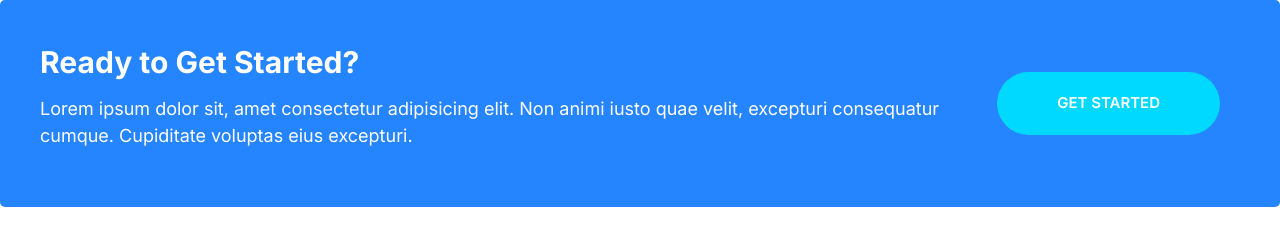
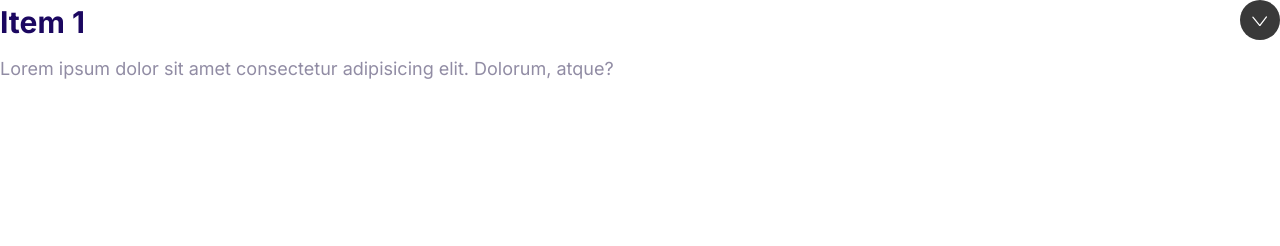
Before and after one commit to fainazfatima94/moshified, a plain HTML site: page index.html in a window 1280 px wide. Drawn offline with Linux system fonts and the light colour scheme.

Commit message:
collapsibles

```diff
--- a/css/styles.css
+++ b/css/styles.css
@@ -558,3 +558,36 @@ a {
         margin: 0 2rem;
     }
 }
+
+
+/* Collapsibles */
+.collapsible__header {
+    display: flex;
+    justify-content: space-between;
+}
+
+.collapsible__heading {
+    margin-top: 0;
+    font-size: 3rem;
+}
+
+.collapsible__chevron {
+    transform: rotate(-90deg);
+    transition: transform 0.3s;
+}
+
+.collapsible__content { /*hidden*/
+    max-height: 0;
+    overflow: hidden;
+    opacity: 0;
+    transition: all 0.3s;
+}
+
+.collapsible--expanded .collapsible__chevron{
+    transform: rotate(0);
+}
+
+.collapsible--expanded .collapsible__content {
+    max-height: 100vh;
+    opacity: 1;
+}
--- a/index.html
+++ b/index.html
@@ -5,7 +5,7 @@
     <meta name="viewport" content="width=device-width, initial-scale=1.0" />
     <title>Document</title>
     <link rel="preconnect" href="https://fonts.googleapis.com" />
-    <!-- <link rel="preconnect" href="https://fonts.gstatic.com" crossorigin> -->
+    <!-- <link rel="preconnect" href="https://fonts.gstatic.com" crossorigin /> -->
     <link
       href="https://fonts.googleapis.com/css2?family=Inter:wght@400;600;700&display=swap"
       rel="stylesheet"
@@ -14,18 +14,17 @@
     <link rel="stylesheet" href="css/styles.css" />
   </head>
   <body>
-    <div class="callout callout--primary">
-      <div class="grid grid--1x2">
-        <div class="callout__content">
-          <h2 class="callout__heading">Ready to Get Started?</h2>
-          <p>
-            Lorem ipsum dolor sit, amet consectetur adipisicing elit. Non animi
-            iusto quae velit, excepturi consequatur cumque. Cupiditate voluptas
-            eius excepturi.
-          </p>
-        </div>
-        <a href="#" class="btn btn--secondary btn--streched">Get Started</a>
+    <div class="collapsible collapsible--expanded">
+      <header class="collapsible__header">
+        <h2 class="collapsible__heading">Item 1</h2>
+        <svg class="icon icon--white collapsible__chevron">
+          <use xlink:href="images/sprite.svg#chevron"></use>
+        </svg>
+      </header>
+      <div class="collapsible__content">
+        Lorem ipsum dolor sit amet consectetur adipisicing elit. Dolorum, atque?
       </div>
     </div>
+    <script src="js/main.js"></script>
   </body>
 </html>
--- /dev/null
+++ b/js/main.js
@@ -0,0 +1,6 @@
+const collapsibles = document.querySelectorAll(".collapsible");
+collapsibles.forEach((item) =>
+  item.addEventListener("click", function () {
+    this.classList.toggle("collapsible--expanded");
+  })
+);
```
Also changed, not shown: components/collapsibles.html (added, +12 -0 lines), images/chevron.svg (added).
